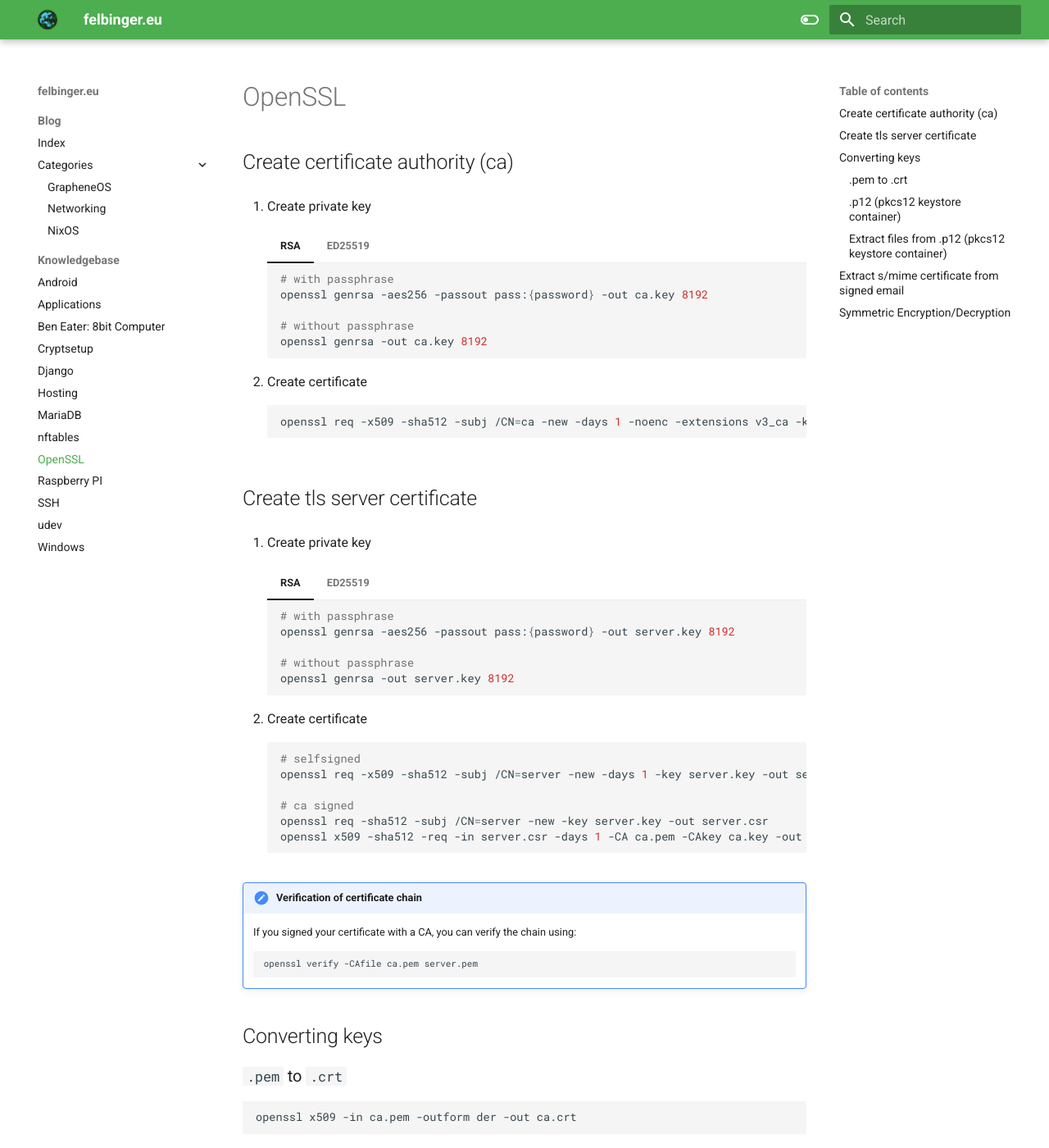
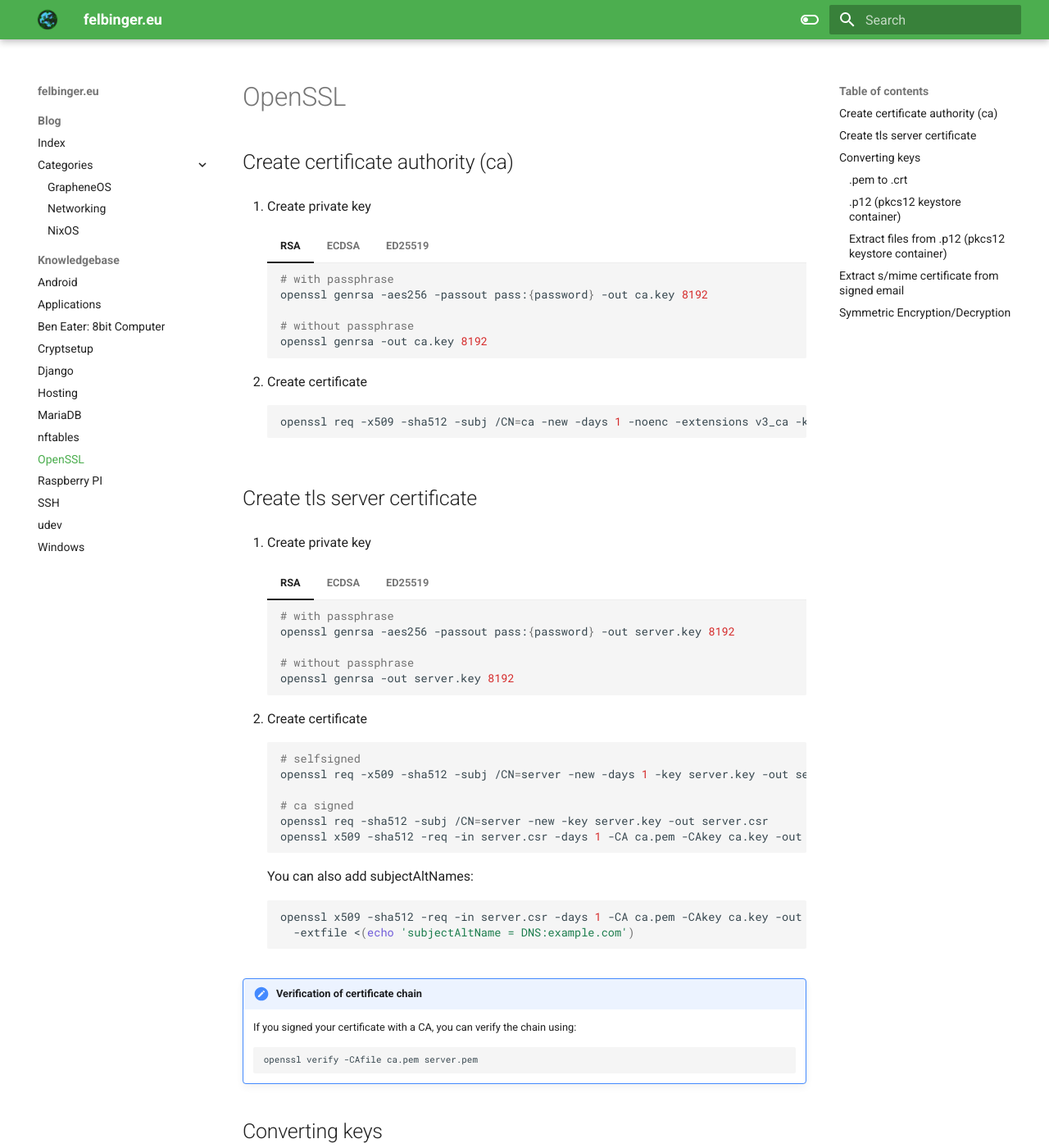
Before and after one commit to felbingereu/website, an MkDocs documentation site: the page built from docs/knowledgebase/openssl.md, in a window 1280 px wide and 1400 px high. Shown: the whole window at 82% size. Built offline with MkDocs 1.6.1 and Material for MkDocs 9.7.7, drawn with Linux system fonts in a browser that asks for light colours; plug-ins that fetch from the network failed and are left out.

Commit message:
kn/openssl: add ecdsa

````diff
--- a/docs/knowledgebase/openssl.md
+++ b/docs/knowledgebase/openssl.md
@@ -10,6 +10,12 @@
 
         # without passphrase
         openssl genrsa -out ca.key 8192
+        ```
+
+    === "ECDSA"
+
+        ```shell
+        openssl ecparam -name prime256v1 -genkey -noout -out ca.key
         ```
 
     === "ED25519"
@@ -41,6 +47,12 @@
         openssl genrsa -out server.key 8192
         ```
 
+    === "ECDSA"
+
+        ```shell
+        openssl ecparam -name prime256v1 -genkey -noout -out server.key
+        ```
+
     === "ED25519"
 
         ```shell
@@ -60,6 +72,12 @@
     # ca signed
     openssl req -sha512 -subj /CN=server -new -key server.key -out server.csr
     openssl x509 -sha512 -req -in server.csr -days 1 -CA ca.pem -CAkey ca.key -out server.crt
+    ```
+
+    You can also add subjectAltNames:
+    ```shell
+    openssl x509 -sha512 -req -in server.csr -days 1 -CA ca.pem -CAkey ca.key -out server.crt \
+      -extfile <(echo 'subjectAltName = DNS:example.com')
     ```
 
 !!! note "Verification of certificate chain"
````
